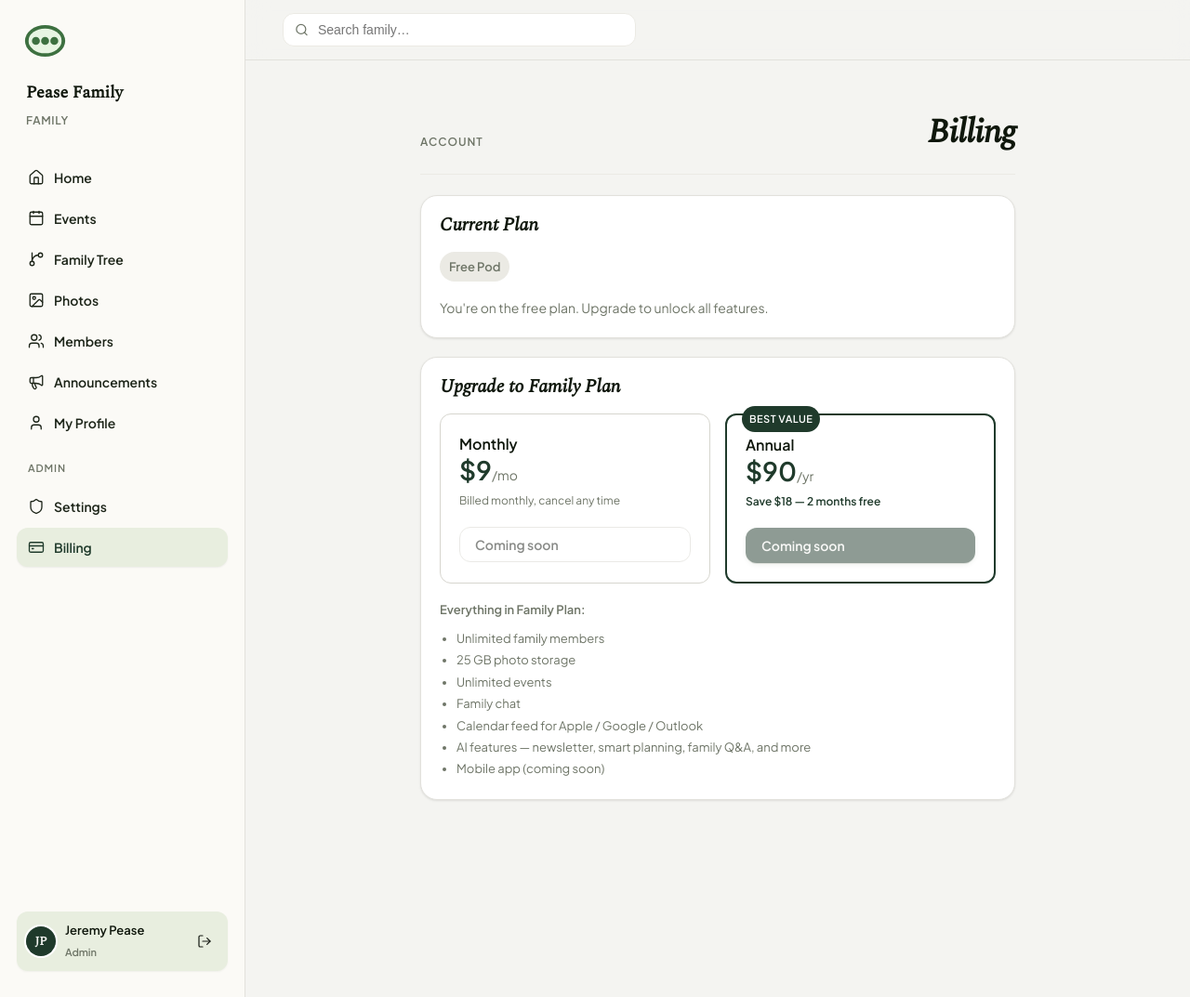
After one commit to jeremypease/swugl, a Flask app: page /billing in a window 1280 px wide. The commit adds this page. Shown: the whole page at 93% size. Run offline with Flask 3, Linux system fonts and the light colour scheme; a user stored in the database is signed in; some libraries are stand-ins or nearby versions.

Commit message:
feat: Phase 1B — Stripe billing, 30-day trial, feature gating
Family model:
- Add trial_ends_at (DateTime) and stripe_subscription_id (String)
- New pods start on plan='trial' with trial_ends_at = now + 30 days

Billing Blueprint (app/billing.py):
- family_has_paid_access() — True for active trial or paid plan
- trial_days_remaining() — days left in trial, or None
- @requires_plan decorator — redirects to /billing with flash if no access
- GET /billing — billing page: plan status, upgrade options, invoice history
- POST /billing/checkout — creates Stripe Checkout session (monthly/annual)
  with automatic_tax enabled and metadata for webhook reconciliation
- GET /billing/checkout/success — post-payment confirmation
- POST /billing/portal — Stripe Customer Portal for subscription management
- POST /billing/webhook — handles checkout.session.completed,
  subscription.updated/deleted, invoice.payment_failed/succeeded;
  CSRF-exempt (validated by Stripe signature instead)
- Grace period: 7 days on past_due before access is revoked

Trial banner (base.html):
- Admin-only banner showing days remaining during trial
- Turns red with "trial ended" copy after expiry
- Separate "Payment failed" banner for past_due state

/billing page (billing.html):
- Plan status chip (Free Pod / Free Trial / Family Plan / Payment Failed)
- Upgrade cards: monthly ($9/mo) and annual ($90/yr, "BEST VALUE") side-by-side
- Annual card shows "Save $18 — 2 months free"
- Upgrade buttons disabled with "Coming soon" when price IDs not configured
- Invoice history table with date, amount, status badge, and receipt link
- Manage subscription / Fix payment method buttons when Stripe customer exists

Config:
- STRIPE_SECRET_KEY, STRIPE_PUBLISHABLE_KEY, STRIPE_WEBHOOK_SECRET,
  STRIPE_MONTHLY_PRICE_ID, STRIPE_ANNUAL_PRICE_ID added to app config
  and .env.example
- datetime_format Jinja2 filter for invoice timestamps
- Billing nav link (credit-card icon) in sidebar for admins

Co-Authored-By: Claude Sonnet 4.6 <noreply@anthropic.com>

```diff
--- a/app/models.py
+++ b/app/models.py
@@ -35,7 +35,9 @@ class Family(db.Model):
     account_id = db.Column(db.String(12), unique=True, nullable=True, index=True)
     name = db.Column(db.String(100), nullable=False)
     plan = db.Column(db.String(20), nullable=False, default='free')
+    trial_ends_at = db.Column(db.DateTime, nullable=True)
     stripe_customer_id = db.Column(db.String(100), nullable=True)
+    stripe_subscription_id = db.Column(db.String(100), nullable=True)
     created_at = db.Column(db.DateTime, default=datetime.utcnow)
 
     patriarch_id = db.Column(db.Integer, db.ForeignKey('people.id'), nullable=True)
--- a/app/routes.py
+++ b/app/routes.py
@@ -308,7 +308,9 @@ def register():
             flash('An account with that email already exists.', 'error')
             return redirect(url_for('main.register'))
         account_id = 'pod_' + secrets.token_urlsafe(6)
-        family = Family(name=form.family_name.data, account_id=account_id)
+        trial_ends = datetime.utcnow() + timedelta(days=30)
+        family = Family(name=form.family_name.data, account_id=account_id,
+                        plan='trial', trial_ends_at=trial_ends)
         db.session.add(family)
         db.session.flush()
         full_name = f"{form.first_name.data} {form.last_name.data}"
--- a/app/templates/base.html
+++ b/app/templates/base.html
@@ -51,6 +51,9 @@
             <a href="/admin/users" {% if request.path.startswith('/admin') and request.path != '/admin/family' %}class="active"{% endif %}>
                 <i data-lucide="shield"></i> Settings
             </a>
+            <a href="/billing" {% if request.path.startswith('/billing') %}class="active"{% endif %}>
+                <i data-lucide="credit-card"></i> Billing
+            </a>
             {% endif %}
         </nav>
 
@@ -100,6 +103,29 @@
             {% endif %}
         {% endwith %}
 
+        {% if current_user.is_authenticated and current_user.is_admin and current_user.family %}
+            {% set fam = current_user.family %}
+            {% if fam.plan == 'trial' and fam.trial_ends_at %}
+                {% set days_left = ((fam.trial_ends_at - now).days) %}
+                {% if days_left >= 0 %}
+                <div style="background:var(--vine);color:#fff;padding:8px 40px;font-size:13px;display:flex;align-items:center;justify-content:space-between;gap:12px;">
+                    <span><strong>Free trial</strong> — {{ days_left }} day{{ 's' if days_left != 1 }} remaining. Upgrade to keep all features after your trial ends.</span>
+                    <a href="/billing" style="color:#fff;font-weight:600;white-space:nowrap;text-decoration:underline;">Upgrade now</a>
+                </div>
+                {% else %}
+                <div style="background:var(--rust,#b94a2c);color:#fff;padding:8px 40px;font-size:13px;display:flex;align-items:center;justify-content:space-between;gap:12px;">
+                    <span><strong>Your free trial has ended.</strong> Upgrade to restore access to all features.</span>
+                    <a href="/billing" style="color:#fff;font-weight:600;white-space:nowrap;text-decoration:underline;">Upgrade now</a>
+                </div>
+                {% endif %}
+            {% elif fam.plan == 'past_due' %}
+            <div style="background:#b94a2c;color:#fff;padding:8px 40px;font-size:13px;display:flex;align-items:center;justify-content:space-between;gap:12px;">
+                <span><strong>Payment failed.</strong> Update your payment method to avoid losing access.</span>
+                <a href="/billing" style="color:#fff;font-weight:600;white-space:nowrap;text-decoration:underline;">Fix now</a>
+            </div>
+            {% endif %}
+        {% endif %}
+
         <div class="canvas-inner">
 {% endif %}
 
--- /dev/null
+++ b/app/templates/billing.html
@@ -0,0 +1,149 @@
+{% extends "base.html" %}
+{% block content %}
+<div class="canvas-inner" style="max-width:720px;">
+
+<div class="page-head">
+    <div style="font-size:12px;font-weight:600;letter-spacing:.08em;text-transform:uppercase;color:var(--slate);margin-bottom:4px;">Account</div>
+    <h1 style="margin-bottom:4px;">Billing</h1>
+</div>
+
+{# ── Current plan ───────────────────────────────────────────────────────── #}
+<div class="card" style="margin-bottom:20px;">
+    <div class="card-header"><h3>Current Plan</h3></div>
+
+    {% if family.plan == 'trial' %}
+        {% if days_left is not none and days_left >= 0 %}
+        <div style="display:flex;align-items:center;gap:12px;margin-bottom:16px;">
+            <span style="background:var(--leaf-mist);color:var(--vine);font-weight:600;font-size:13px;padding:4px 10px;border-radius:99px;">Free Trial</span>
+            <span style="font-size:14px;color:var(--slate);">{{ days_left }} day{{ 's' if days_left != 1 }} remaining</span>
+        </div>
+        <p style="font-size:14px;color:var(--slate);margin-bottom:0;">You have access to all features during your trial. Upgrade before your trial ends to keep them.</p>
+        {% else %}
+        <div style="display:flex;align-items:center;gap:12px;margin-bottom:16px;">
+            <span style="background:#fdecea;color:#b94a2c;font-weight:600;font-size:13px;padding:4px 10px;border-radius:99px;">Trial Ended</span>
+        </div>
+        <p style="font-size:14px;color:var(--slate);margin-bottom:0;">Your trial has ended. Upgrade to restore access to all features.</p>
+        {% endif %}
+
+    {% elif family.plan == 'paid' %}
+        <div style="display:flex;align-items:center;gap:12px;margin-bottom:16px;">
+            <span style="background:var(--leaf-mist);color:var(--vine);font-weight:600;font-size:13px;padding:4px 10px;border-radius:99px;">Family Plan</span>
+        </div>
+        <p style="font-size:14px;color:var(--slate);margin-bottom:16px;">All features unlocked. Thank you for supporting OurPeaPod.</p>
+        {% if family.stripe_customer_id %}
+        <form method="POST" action="/billing/portal">
+            <input type="hidden" name="csrf_token" value="{{ csrf_token() }}">
+            <button type="submit" class="btn btn-secondary">Manage subscription</button>
+        </form>
+        {% endif %}
+
+    {% elif family.plan == 'past_due' %}
+        <div style="display:flex;align-items:center;gap:12px;margin-bottom:16px;">
+            <span style="background:#fdecea;color:#b94a2c;font-weight:600;font-size:13px;padding:4px 10px;border-radius:99px;">Payment Failed</span>
+        </div>
+        <p style="font-size:14px;color:var(--slate);margin-bottom:16px;">Your last payment didn't go through. Update your payment method to restore full access.</p>
+        {% if family.stripe_customer_id %}
+        <form method="POST" action="/billing/portal">
+            <input type="hidden" name="csrf_token" value="{{ csrf_token() }}">
+            <button type="submit" class="btn btn-primary">Fix payment method</button>
+        </form>
+        {% endif %}
+
+    {% else %}
+        <div style="display:flex;align-items:center;gap:12px;margin-bottom:16px;">
+            <span style="background:var(--hairline);color:var(--slate);font-weight:600;font-size:13px;padding:4px 10px;border-radius:99px;">Free Pod</span>
+        </div>
+        <p style="font-size:14px;color:var(--slate);margin-bottom:0;">You're on the free plan. Upgrade to unlock all features.</p>
+    {% endif %}
+</div>
+
+{# ── Upgrade options (shown when not on paid plan) ──────────────────────── #}
+{% if family.plan != 'paid' %}
+<div class="card" style="margin-bottom:20px;">
+    <div class="card-header"><h3>Upgrade to Family Plan</h3></div>
+    <div style="display:grid;grid-template-columns:1fr 1fr;gap:16px;margin-bottom:8px;">
+
+        {# Monthly #}
+        <div style="border:1px solid var(--hairline-strong);border-radius:var(--r-m);padding:20px;">
+            <div style="font-weight:700;font-size:16px;margin-bottom:4px;">Monthly</div>
+            <div style="font-size:28px;font-weight:800;color:var(--vine);margin-bottom:4px;">$9<span style="font-size:14px;font-weight:400;color:var(--slate);">/mo</span></div>
+            <div style="font-size:12px;color:var(--slate);margin-bottom:16px;">Billed monthly, cancel any time</div>
+            {% if monthly_price_id %}
+            <form method="POST" action="/billing/checkout">
+                <input type="hidden" name="csrf_token" value="{{ csrf_token() }}">
+                <input type="hidden" name="price_id" value="{{ monthly_price_id }}">
+                <button type="submit" class="btn btn-secondary" style="width:100%;">Choose Monthly</button>
+            </form>
+            {% else %}
+            <button class="btn btn-secondary" style="width:100%;opacity:.5;" disabled>Coming soon</button>
+            {% endif %}
+        </div>
+
+        {# Annual #}
+        <div style="border:2px solid var(--vine);border-radius:var(--r-m);padding:20px;position:relative;">
+            <div style="position:absolute;top:-10px;left:16px;background:var(--vine);color:#fff;font-size:11px;font-weight:700;padding:2px 8px;border-radius:99px;letter-spacing:.04em;">BEST VALUE</div>
+            <div style="font-weight:700;font-size:16px;margin-bottom:4px;">Annual</div>
+            <div style="font-size:28px;font-weight:800;color:var(--vine);margin-bottom:4px;">$90<span style="font-size:14px;font-weight:400;color:var(--slate);">/yr</span></div>
+            <div style="font-size:12px;color:var(--vine);font-weight:600;margin-bottom:16px;">Save $18 — 2 months free</div>
+            {% if annual_price_id %}
+            <form method="POST" action="/billing/checkout">
+                <input type="hidden" name="csrf_token" value="{{ csrf_token() }}">
+                <input type="hidden" name="price_id" value="{{ annual_price_id }}">
+                <button type="submit" class="btn btn-primary" style="width:100%;">Choose Annual</button>
+            </form>
+            {% else %}
+            <button class="btn btn-primary" style="width:100%;opacity:.5;" disabled>Coming soon</button>
+            {% endif %}
+        </div>
+    </div>
+
+    <div style="margin-top:16px;">
+        <div style="font-size:13px;font-weight:600;margin-bottom:8px;color:var(--slate);">Everything in Family Plan:</div>
+        <ul style="font-size:13px;color:var(--slate);margin:0;padding-left:18px;line-height:1.8;">
+            <li>Unlimited family members</li>
+            <li>25 GB photo storage</li>
+            <li>Unlimited events</li>
+            <li>Family chat</li>
+            <li>Calendar feed for Apple / Google / Outlook</li>
+            <li>AI features — newsletter, smart planning, family Q&amp;A, and more</li>
+            <li>Mobile app (coming soon)</li>
+        </ul>
+    </div>
+</div>
+{% endif %}
+
+{# ── Payment history ─────────────────────────────────────────────────────── #}
+{% if invoices %}
+<div class="card">
+    <div class="card-header"><h3>Payment History</h3></div>
+    <table style="width:100%;font-size:14px;border-collapse:collapse;">
+        <thead>
+            <tr style="border-bottom:1px solid var(--hairline);">
+                <th style="text-align:left;padding:8px 0;font-weight:600;color:var(--slate);">Date</th>
+                <th style="text-align:left;padding:8px 0;font-weight:600;color:var(--slate);">Amount</th>
+                <th style="text-align:left;padding:8px 0;font-weight:600;color:var(--slate);">Status</th>
+                <th style="text-align:right;padding:8px 0;font-weight:600;color:var(--slate);">Receipt</th>
+            </tr>
+        </thead>
+        <tbody>
+            {% for inv in invoices %}
+            <tr style="border-bottom:1px solid var(--hairline);">
+                <td style="padding:10px 0;">{{ inv.created | int | datetime_format }}</td>
+                <td style="padding:10px 0;">${{ '%.2f' % (inv.amount_paid / 100) }}</td>
+                <td style="padding:10px 0;">
+                    <span style="font-size:12px;padding:2px 8px;border-radius:99px;background:{% if inv.status == 'paid' %}var(--leaf-mist);color:var(--vine){% else %}#fdecea;color:#b94a2c{% endif %};">{{ inv.status }}</span>
+                </td>
+                <td style="padding:10px 0;text-align:right;">
+                    {% if inv.hosted_invoice_url %}
+                    <a href="{{ inv.hosted_invoice_url }}" target="_blank" style="font-size:13px;">View</a>
+                    {% endif %}
+                </td>
+            </tr>
+            {% endfor %}
+        </tbody>
+    </table>
+</div>
+{% endif %}
+
+</div>
+{% endblock %}
--- a/requirements.txt
+++ b/requirements.txt
@@ -28,6 +28,7 @@ python-http-client==3.3.7
 requests==2.33.1
 sendgrid==6.12.5
 SQLAlchemy==2.0.49
+stripe==15.1.0
 typing_extensions==4.15.0
 urllib3==2.7.0
 Werkzeug==3.1.8
```
Also changed, not shown: app/__init__.py (+13 -0 lines), app/billing.py (added, +223 -0 lines), migrations/versions/1b09e1d3a28e_add_trial_ends_at_and_stripe_.py (added, +34 -0 lines), 1 other file.
